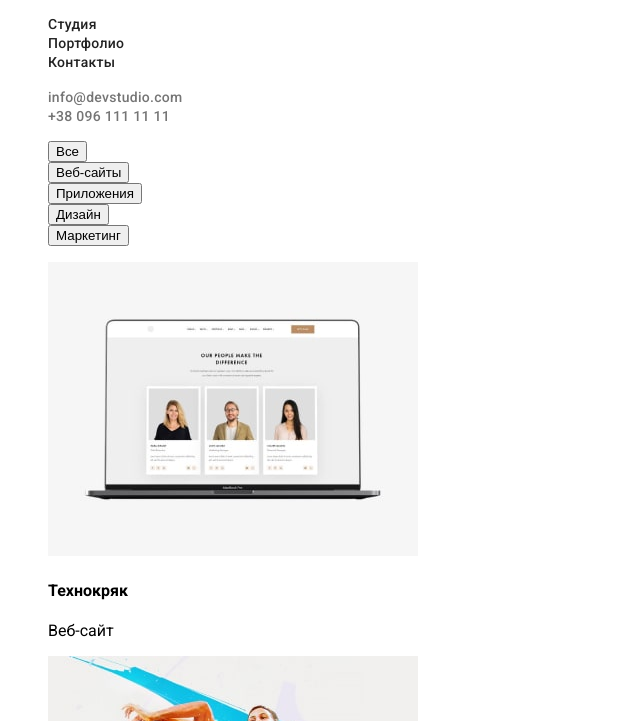
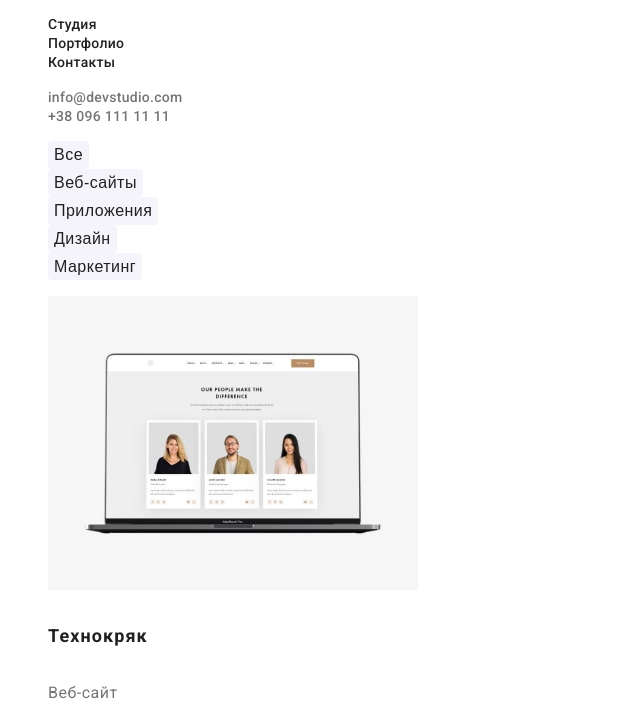
Before and after one commit to Mi6e/goit-markup-hw-02, a plain HTML site: page portfolio.html in a window 1280 px wide. Shown: the part 41-762 px from the top of the page, without its empty margins (0-640 px from the left). Drawn offline with Linux system fonts and the light colour scheme.

Commit message:
Финиш ДЗ 2

```diff
--- a/css/styles.css
+++ b/css/styles.css
@@ -1,6 +1,7 @@
 body {
   font-family: "Raleway", sans-serif;
   font-family: "Roboto", sans-serif;
+  color: #757575;
 }
 .list {
   list-style: none;
@@ -26,6 +27,10 @@ a {
   letter-spacing: 0.02em;
   color: #212121;
 }
+.header-link:hover,
+.header-link:focus {
+  color: #2196f3;
+}
 .header-link-mail,
 .header-link-tel {
   font-weight: 500;
@@ -33,6 +38,12 @@ a {
   line-height: 1.14;
   letter-spacing: 0.02em;
   color: #757575;
+}
+.header-link-mail:hover,
+.header-link-tel:hover,
+.header-link-mail:focus,
+.header-link-tel:focus {
+  color: #2196f3;
 }
 /* main */
 
@@ -139,3 +150,40 @@ a {
   letter-spacing: 0.03em;
   color: rgba(255, 255, 255, 0.6);
 }
+.footer-link-mail:hover,
+.footer-link-tel:hover,
+.footer-link-mail:focus,
+.footer-link-tel:focus {
+  color: #2196f3;
+}
+/* Портфолио */
+.prtf-btn {
+  background: #f5f4fa;
+  border-radius: 4px;
+  border: none;
+  font-weight: 500;
+  font-size: 16px;
+  line-height: 1.62;
+  text-align: center;
+  letter-spacing: 0.03em;
+  color: #212121;
+}
+.prtf-btn:hover,
+.prtf-btn:focus {
+  background: #2196f3;
+  color: #ffffff;
+  border: none;
+}
+.prtf-title {
+  font-weight: bold;
+  font-size: 18px;
+  line-height: 2;
+  letter-spacing: 0.06em;
+  color: #212121;
+}
+.prtf-text {
+  font-size: 16px;
+  line-height: 30px;
+  letter-spacing: 0.03em;
+  color: #757575;
+}
```
